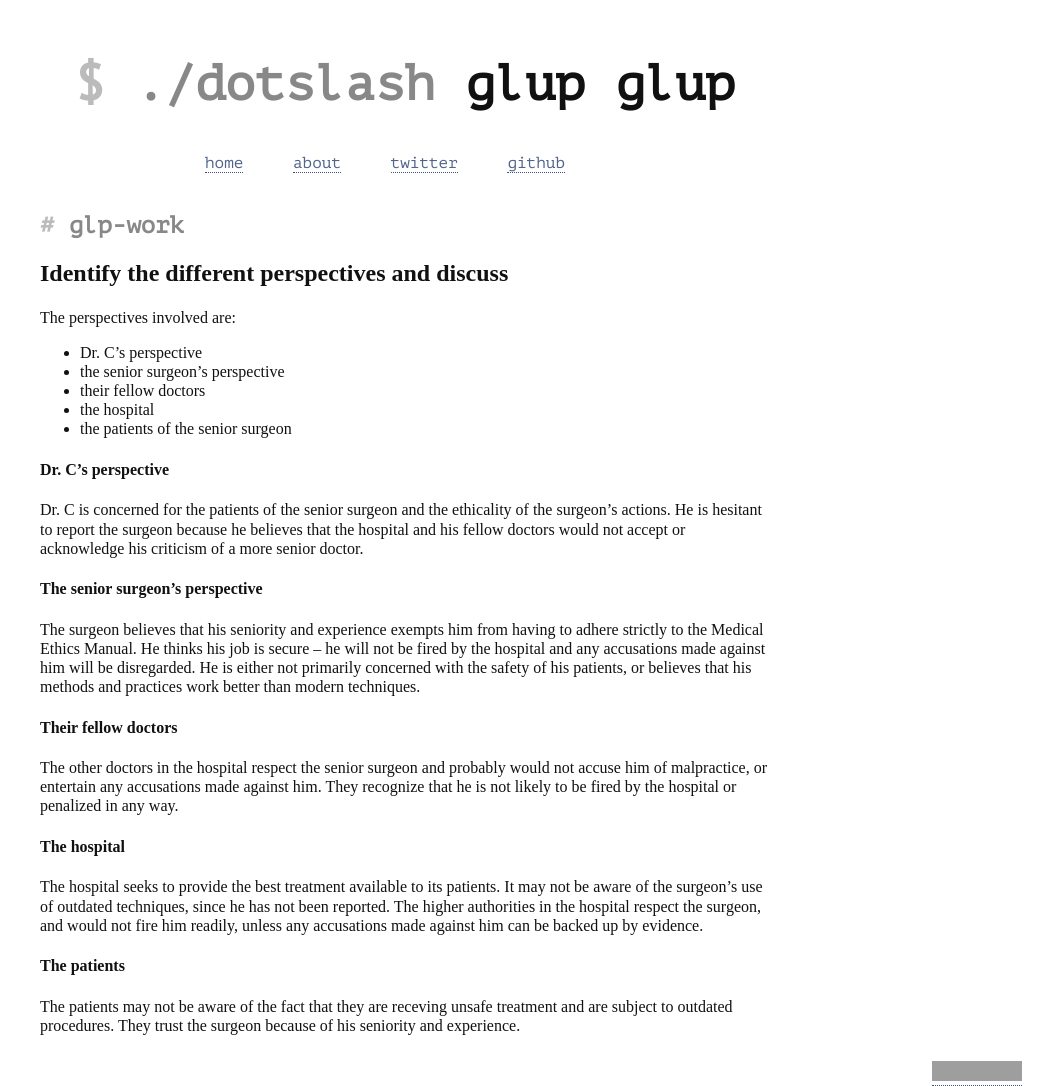
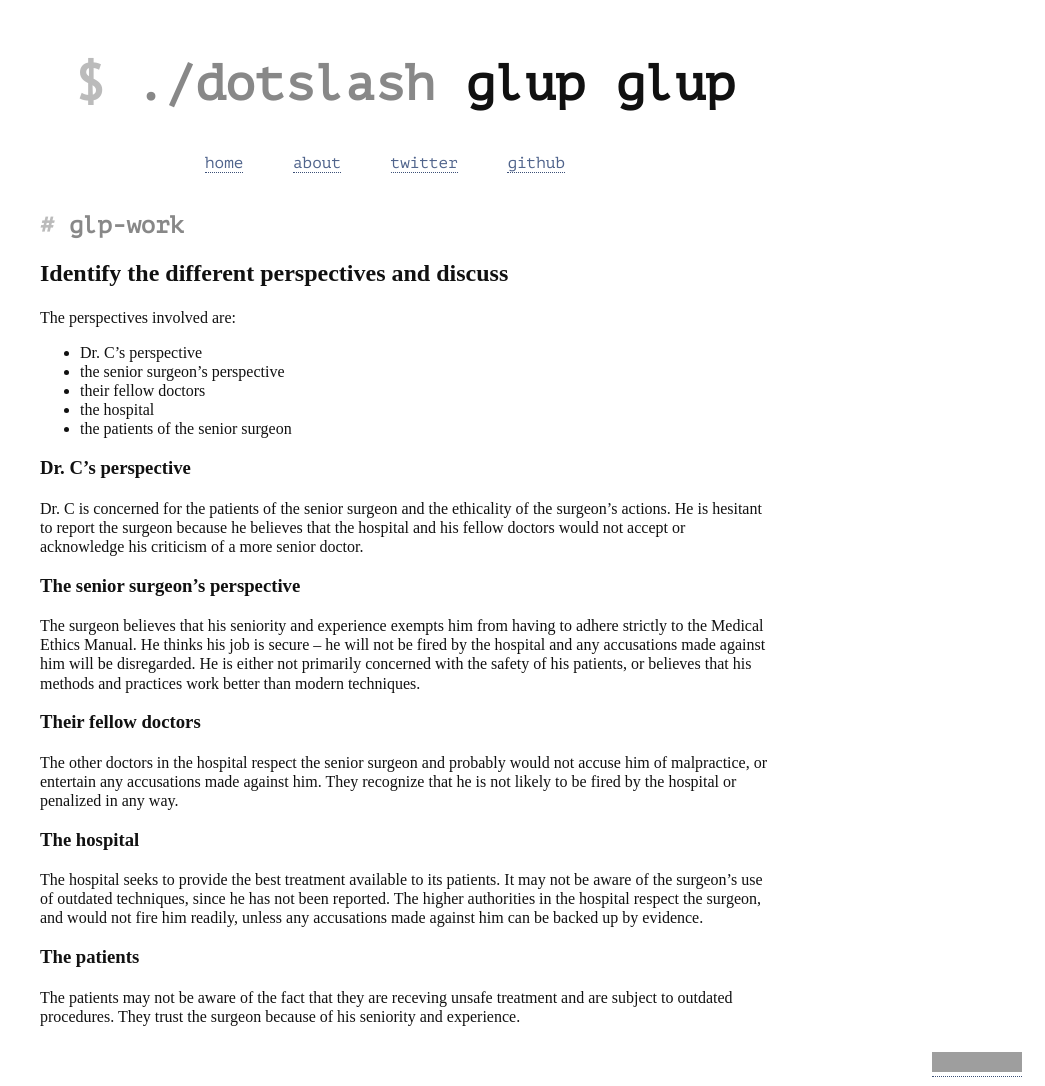
Before and after one commit to derek-mt/derek-mt.github.io, a Jekyll site: the page built from glp-work.md, in a window 1280 px wide. Shown: the whole page, without its empty margins (235-1280 px from the left). Built offline with Jekyll 4.4.1, drawn with Linux system fonts in a browser that asks for light colours; some web fonts are replaced; comment, search, counter and statistics services are not loaded; grey boxes are pictures that could not be loaded.

Commit message:
more glup

```diff
--- a/glp-work.md
+++ b/glp-work.md
@@ -13,17 +13,17 @@ The perspectives involved are:
 - the hospital
 - the patients of the senior surgeon
 
-#### Dr. C's perspective
+### Dr. C's perspective
 Dr. C is concerned for the patients of the senior surgeon and the ethicality of the surgeon's actions. He is hesitant to report the surgeon because he believes that the hospital and his fellow doctors would not accept or acknowledge his criticism of a more senior doctor.
 
-#### The senior surgeon's perspective
+### The senior surgeon's perspective
 The surgeon believes that his seniority and experience exempts him from having to adhere strictly to the Medical Ethics Manual. He thinks his job is secure -- he will not be fired by the hospital and any accusations made against him will be disregarded. He is either not primarily concerned with the safety of his patients, or believes that his methods and practices work better than modern techniques.
 
-#### Their fellow doctors
+### Their fellow doctors
 The other doctors in the hospital respect the senior surgeon and probably would not accuse him of malpractice, or entertain any accusations made against him. They recognize that he is not likely to be fired by the hospital or penalized in any way.
 
-#### The hospital
+### The hospital
 The hospital seeks to provide the best treatment available to its patients. It may not be aware of the surgeon's use of outdated techniques, since he has not been reported. The higher authorities in the hospital respect the surgeon, and would not fire him readily, unless any accusations made against him can be backed up by evidence.
 
-#### The patients
+### The patients
 The patients may not be aware of the fact that they are receving unsafe treatment and are subject to outdated procedures. They trust the surgeon because of his seniority and experience.
```
